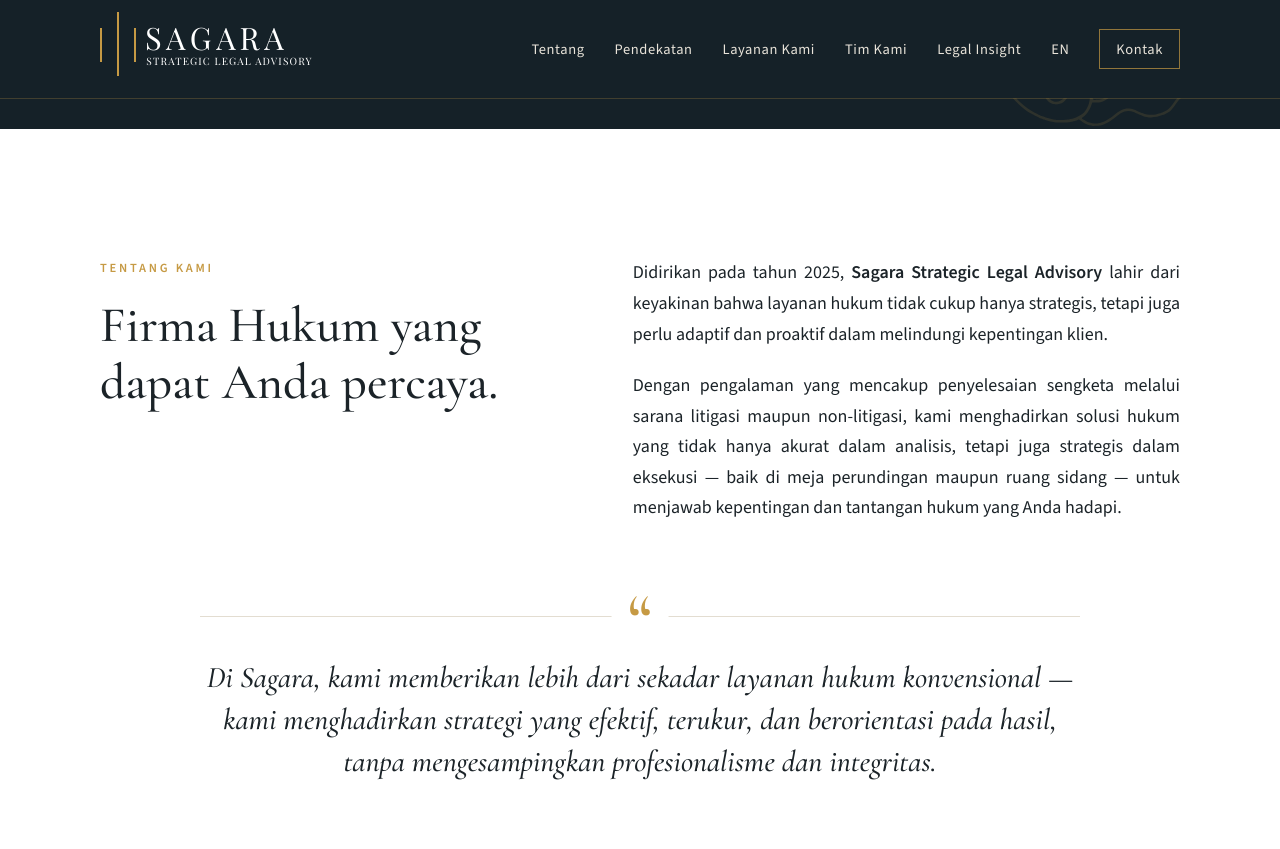
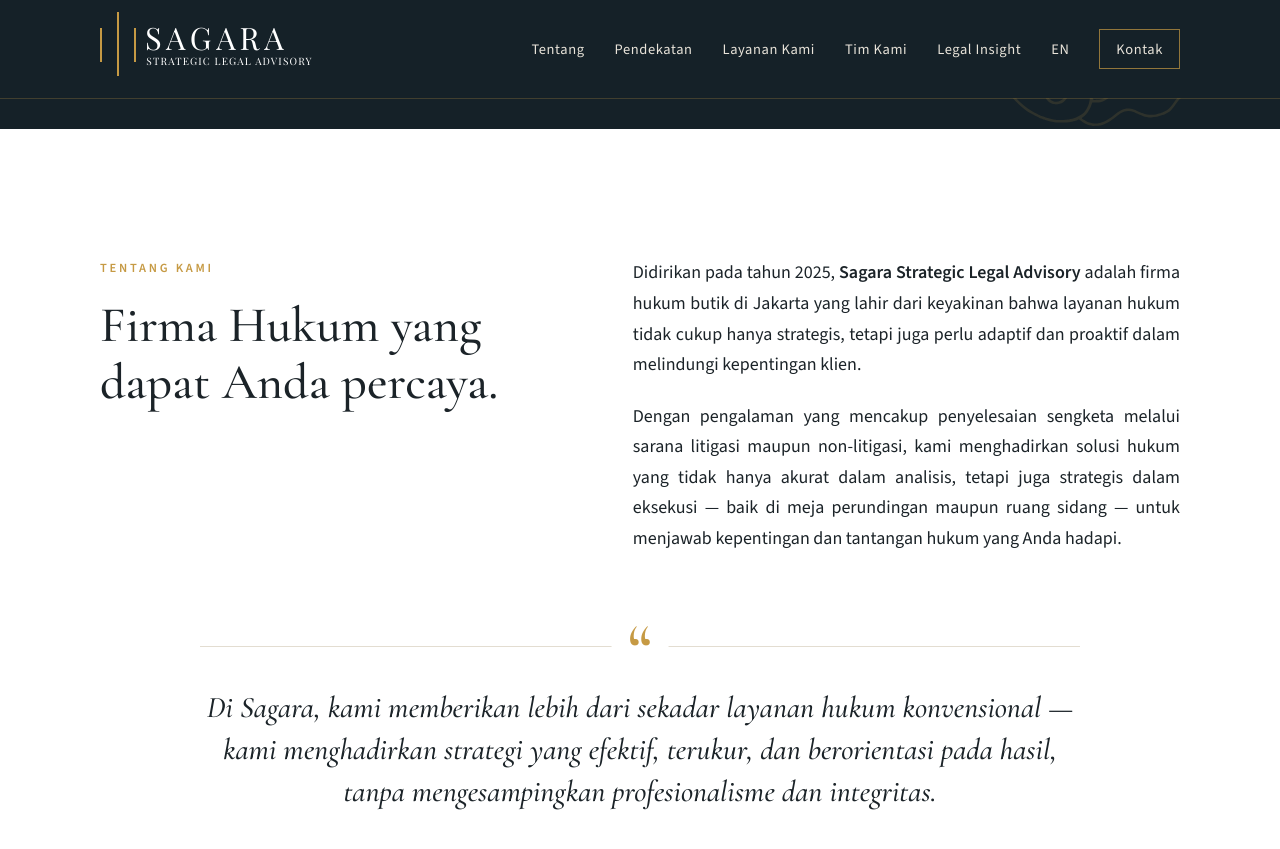
Before and after one commit to Vrijemann/SSLA-Web, a Jekyll site: the page built from index.html, in a window 1280 px wide and 900 px high, scrolled down 1532 px. Shown: the top 849 px of the window. Built offline with Jekyll 4.4.1, drawn with Linux system fonts in a browser that asks for light colours; part of the change alters nothing that is shown.

Commit message:
Memperbarui deskripsi beranda dan kalimat pembuka Tentang Kami
Co-Authored-By: Claude Opus 5.5 <noreply@anthropic.com>
Claude-Session: https://claude.ai/code/session_01Q7LVx19D19dqS4m8TDNKPB

```diff
--- a/_config.yml
+++ b/_config.yml
@@ -4,9 +4,9 @@
 title: Sagara Strategic Legal Advisory
 tagline: Firm You Can Trust
 description: >-
-  Firma hukum butik di Jakarta dengan pendekatan Risk and Crisis Management —
-  litigasi komersial dan perdata, pemulihan piutang, kepailitan dan PKPU,
-  dokumen hukum, serta ketenagakerjaan dan kepatuhan regulasi.
+  Firma hukum butik di Jakarta untuk kepailitan dan PKPU, penagihan piutang,
+  sengketa bisnis, kontrak bisnis, serta pendampingan hukum bagi bisnis asing,
+  dengan pendekatan Risk and Crisis Management.
 lang: id_ID
 timezone: Asia/Jakarta
 
--- a/index.html
+++ b/index.html
@@ -56,7 +56,7 @@ alt_en: /en/
       <h2 class="section__title">Firma Hukum yang dapat Anda percaya.</h2>
     </div>
     <div class="split__body prose">
-      <p>Didirikan pada tahun 2025, <strong>Sagara Strategic Legal Advisory</strong> lahir dari keyakinan bahwa layanan hukum tidak cukup hanya strategis, tetapi juga perlu adaptif dan proaktif dalam melindungi kepentingan klien.</p>
+      <p>Didirikan pada tahun 2025, <strong>Sagara Strategic Legal Advisory</strong> adalah firma hukum butik di Jakarta yang lahir dari keyakinan bahwa layanan hukum tidak cukup hanya strategis, tetapi juga perlu adaptif dan proaktif dalam melindungi kepentingan klien.</p>
       <p>Dengan pengalaman yang mencakup penyelesaian sengketa melalui sarana litigasi maupun non-litigasi, kami menghadirkan solusi hukum yang tidak hanya akurat dalam analisis, tetapi juga strategis dalam eksekusi — baik di meja perundingan maupun ruang sidang — untuk menjawab kepentingan dan tantangan hukum yang Anda hadapi.</p>
     </div>
   </div>
```
